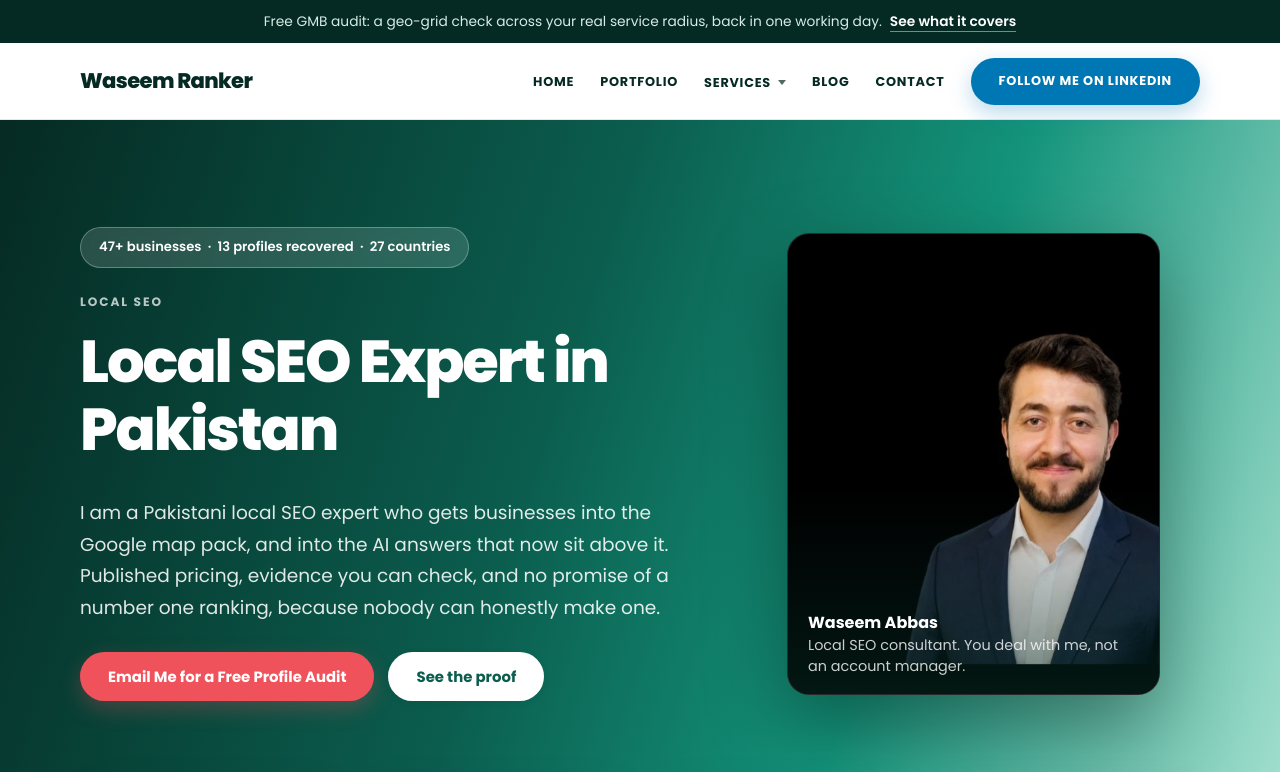
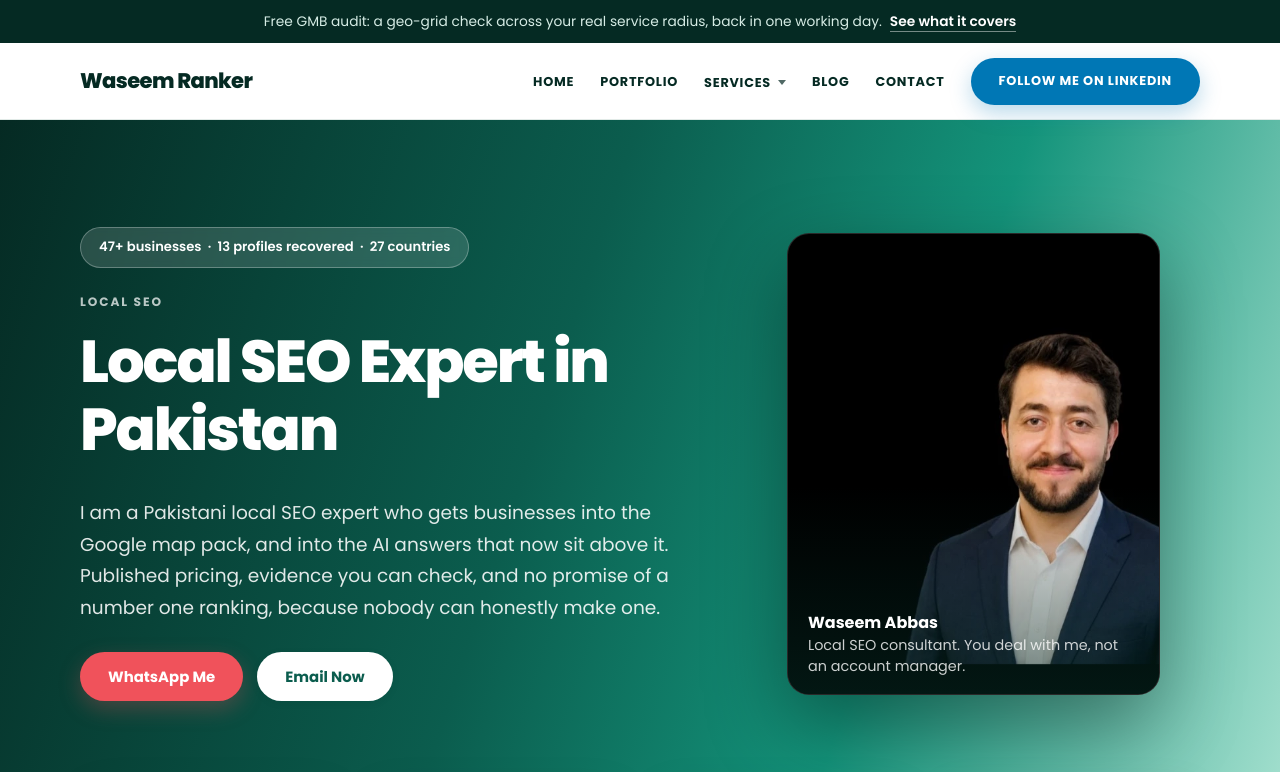
Before and after one commit to abbasid9276-spec/waseem-local-seo, a Next.js app: page / in a window 1280 px wide. Shown: the top 772 px of the page. Built offline with nearby package versions, Linux system fonts and the light colour scheme.

Commit message:
Update page.js

```diff
--- a/app/page.js
+++ b/app/page.js
@@ -192,10 +192,12 @@
                 nobody can honestly make one.
               </p>
               <div className="btn-row">
-                <a className="btn btn-primary" href={gmail} target="_blank" rel="noopener nofollow">
-                  Email Me for a Free Profile Audit
+                <a className="btn btn-primary" href={`https://wa.me/${site.whatsapp}`} target="_blank" rel="noopener nofollow">
+                  WhatsApp Me
                 </a>
-                <a className="btn btn-white" href="/portfolio">See the proof</a>
+                <a className="btn btn-white" href={gmail} target="_blank" rel="noopener nofollow">
+                  Email Now
+                </a>
               </div>
             </div>
             <figure className="hero-figure">
```
